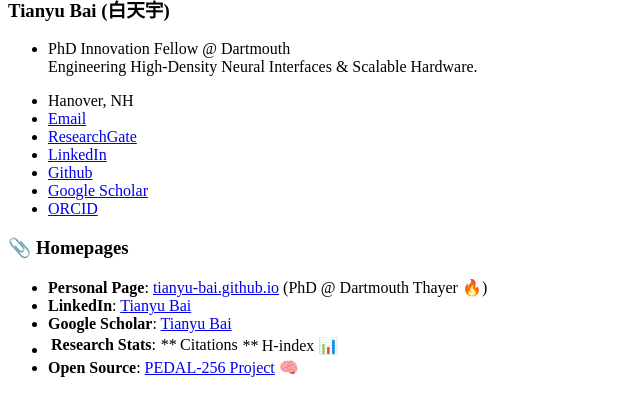
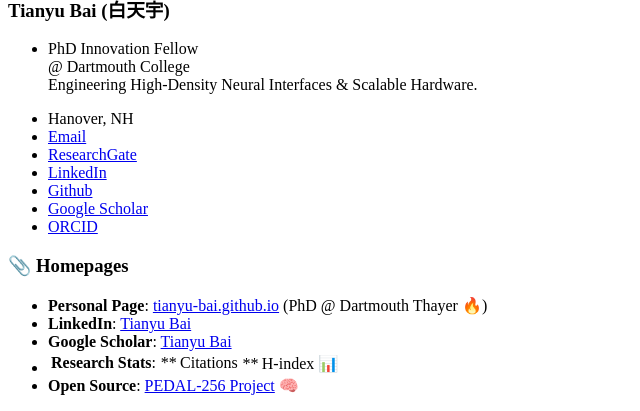
Before and after one commit to Tianyu-Bai/Tianyu-Bai.github.io, a Jekyll site: the page built from _pages/includes/homepage.md, in a window 1280 px wide, cut to the strip 494-905 px from the top of the page. Shown: the whole strip, without its empty margins (0-640 px from the left). Built offline with Jekyll 4.4.1, drawn with Linux system fonts in a browser that asks for light colours; our own code applies the rules of GitHub Pages for plain Markdown files.

Commit message:
Revise site description in _config.yml
Updated the description for clarity and formatting.

```diff
--- a/_config.yml
+++ b/_config.yml
@@ -7,7 +7,7 @@
 
 # Site Settings
 title                        : "Tianyu Bai (白天宇)"
-description                  : "PhD Innovation Fellow @ Dartmouth <br> Engineering High-Density Neural Interfaces & Scalable Hardware."
+description                  : "PhD Innovation Fellow <br> @ Dartmouth College <br> Engineering High-Density Neural Interfaces & Scalable Hardware."
 repository                   : "Tianyu-Bai/tianyu-bai.github.io"
 google_scholar_stats_use_cdn : true
 
```
